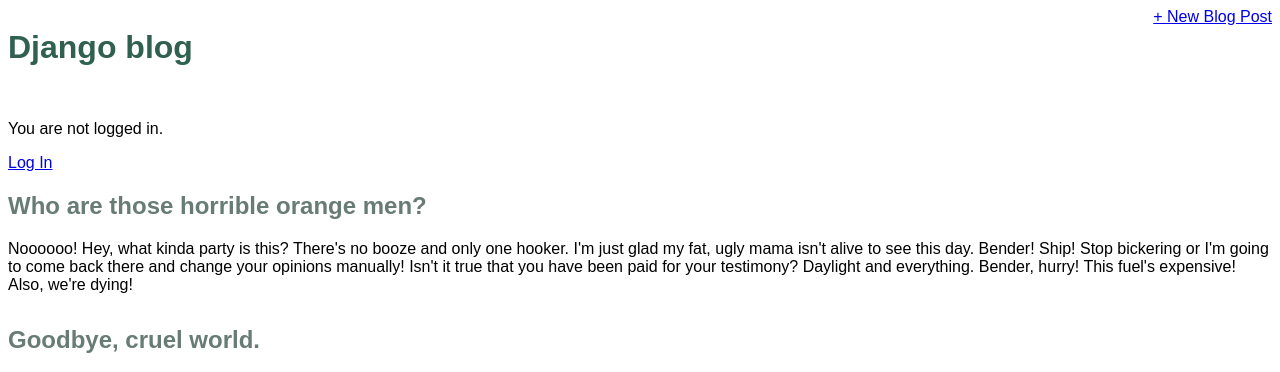
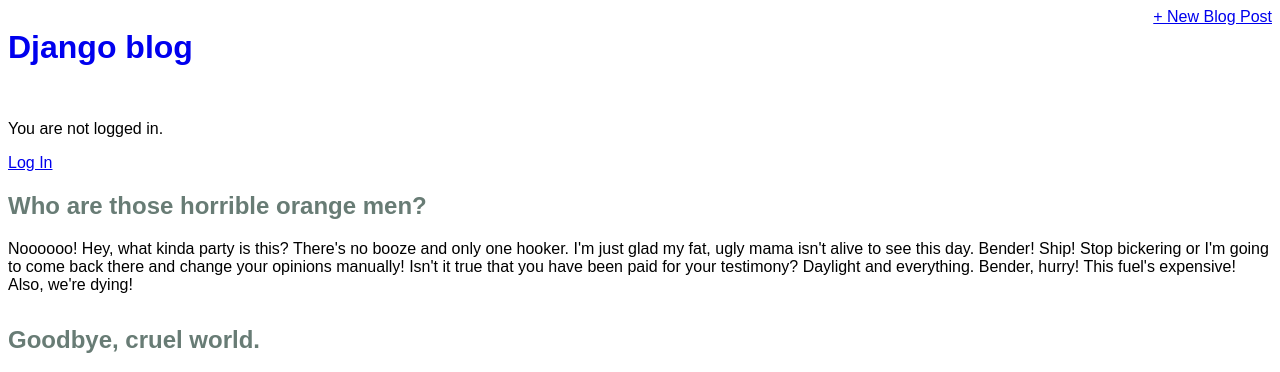
Before and after one commit to andrmich/green-grapes, a Django app: page / in a window 1280 px wide. Shown: the top 372 px of the page. Run offline with Django 3.2, Linux system fonts and the light colour scheme; data comes from the database, SQL or seed files in the repository; some web fonts are replaced.

Commit message:
just testing branches

```diff
--- a/static/css/base.css
+++ b/static/css/base.css
@@ -1,5 +1,5 @@
 header h1 a {
-  color: #30604f;
+  color: #30604g;
   text-decoration: none;
 }
 body {
```
